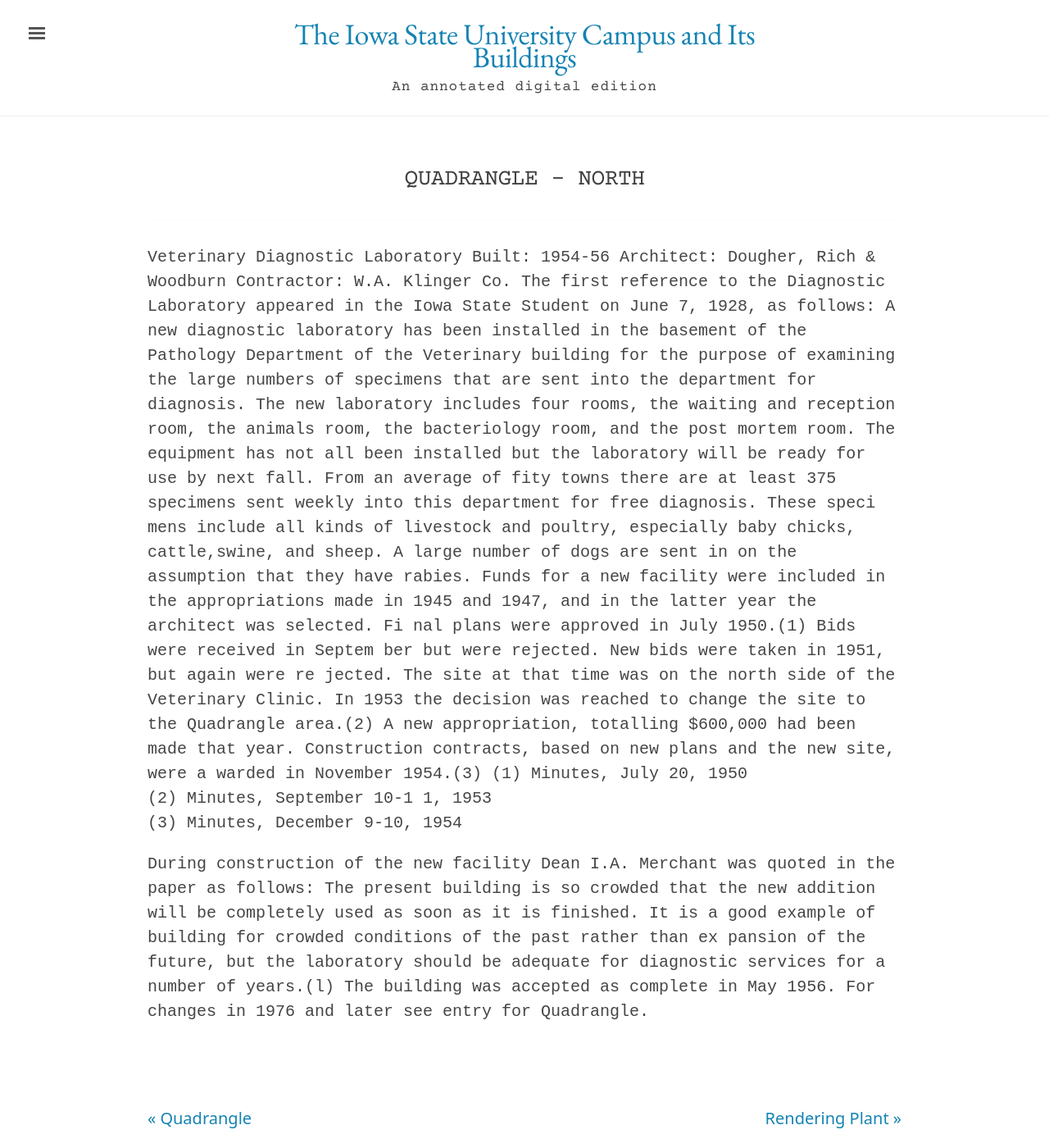
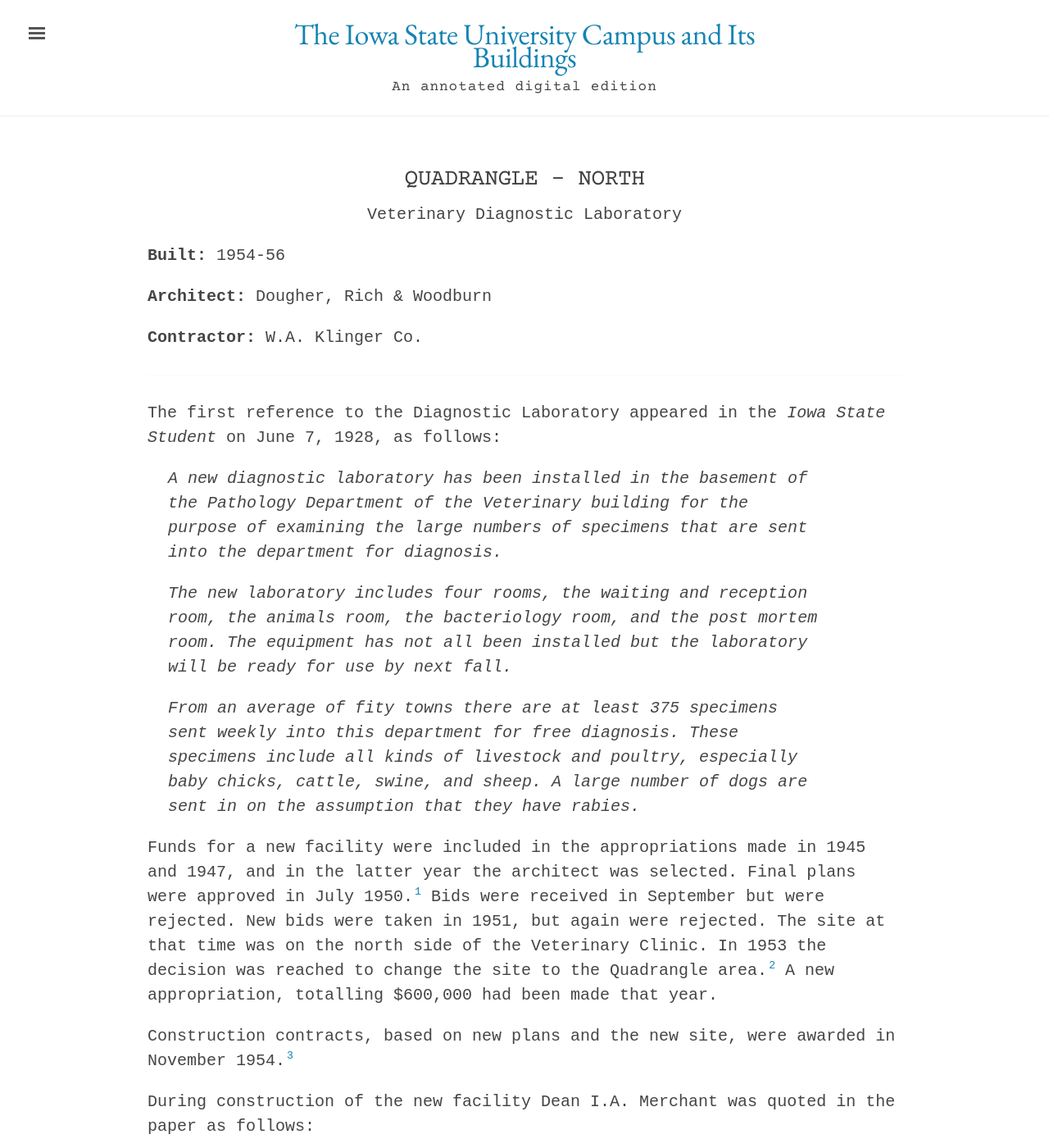
Before and after one commit to emanderson811/day-edition, a Jekyll site: the page built from _texts/buildings/179day-quadrangle-north.md, in a window 1280 px wide and 1400 px high. Shown: the whole window at 82% size. Built offline with Jekyll 4.4.1, drawn with Linux system fonts in a browser that asks for light colours; some of the changed text lies outside the part shown.

Commit message:
Update 179day-quadrangle-north.md

```diff
--- a/_texts/buildings/179day-quadrangle-north.md
+++ b/_texts/buildings/179day-quadrangle-north.md
@@ -14,26 +14,30 @@
 ---
 ---
 
-Veterinary Diagnostic Laboratory
-Built: 1954-56 Architect: Dougher, Rich & Woodburn Contractor: W.A. Klinger Co.
-The first reference to the Diagnostic Laboratory appeared in the Iowa State Student on June 7, 1928, as follows:
-A new diagnostic laboratory has been installed in the basement
-of the Pathology Department of the Veterinary building for the
-purpose of examining the large numbers of specimens that are sent
-into the department for diagnosis.
-The new laboratory includes four rooms, the waiting and reception room, the animals room, the bacteriology room, and the post mortem room. The equipment has not all been installed but the laboratory will be ready for use by next fall.
-From an average of fity towns there are at least 375 specimens sent weekly into this department for free diagnosis. These speci mens include all kinds of livestock and poultry, especially baby chicks, cattle,swine, and sheep. A large number of dogs are sent in on the assumption that they have rabies.
-Funds for a new facility were included in the appropriations made in
-1945 and 1947, and in the latter year the architect was selected. Fi
-nal plans were approved in July 1950.(1) Bids were received in Septem
-ber but were rejected. New bids were taken in 1951, but again were re
-jected. The site at that time was on the north side of the Veterinary Clinic. In 1953 the decision was reached to change the site to the Quadrangle area.(2) A new appropriation, totalling $600,000 had been made that year.
-Construction contracts, based on new plans and the new site, were a warded in November 1954.(3)
-(1)  Minutes, July 20,  1950
-(2)  Minutes,  September 10-1 1,  1953
-(3)  Minutes,  December  9-10,  1954
+The first reference to the Diagnostic Laboratory appeared in the *Iowa State Student* on June 7, 1928, as follows:
+
+>A new diagnostic laboratory has been installed in the basement of the Pathology Department of the Veterinary building for the purpose of examining the large numbers of specimens that are sent into the department for diagnosis.
+>
+>The new laboratory includes four rooms, the waiting and reception room, the animals room, the bacteriology room, and the post mortem room. The equipment has not all been installed but the laboratory will be ready for use by next fall.
+>
+>From an average of fity towns there are at least 375 specimens sent weekly into this department for free diagnosis. These specimens include all kinds of livestock and poultry, especially baby chicks, cattle, swine, and sheep. A large number of dogs are sent in on the assumption that they have rabies.
+
+Funds for a new facility were included in the appropriations made in 1945 and 1947, and in the latter year the architect was selected. Final plans were approved in July 1950.[^fn1] Bids were received in September but were rejected. New bids were taken in 1951, but again were rejected. The site at that time was on the north side of the Veterinary Clinic. In 1953 the decision was reached to change the site to the Quadrangle area.[^fn2] A new appropriation, totalling $600,000 had been made that year.
+
+Construction contracts, based on new plans and the new site, were awarded in November 1954.[^fn3]
+
+[^fn1]:  Minutes, July 20,  1950
+
+[^fn2]:  Minutes,  September 10-11,  1953
+
+[^fn3]:  Minutes,  December  9-10,  1954
 
 During construction of the new facility Dean I.A. Merchant was quoted in the paper as follows:
-The present building is so crowded that the new addition will be completely used as soon as it is finished. It is a good example of building for crowded conditions of the past rather than ex pansion of the future, but the laboratory should be adequate for diagnostic services for a number of years.(l)
+
+>The present building is so crowded that the new addition will be completely used as soon as it is finished. It is a good example of building for crowded conditions of the past rather than expansion of the future, but the laboratory should be adequate for diagnostic services for a number of years.[^fn4]
+
 The building was accepted as complete in May 1956.
-For changes in 1976 and later see entry for Quadrangle.
+
+For changes in 1976 and later see entry for [Quadrangle](https://emanderson811.github.io/day-edition/texts/buildings/178day-quadrangle/).
+
+[^fn4]: Iowa State Daily, March 24, 1955
```
Also changed, not shown: other parts of _texts/buildings/179day-quadrangle-north.md (+4 -4 lines).
